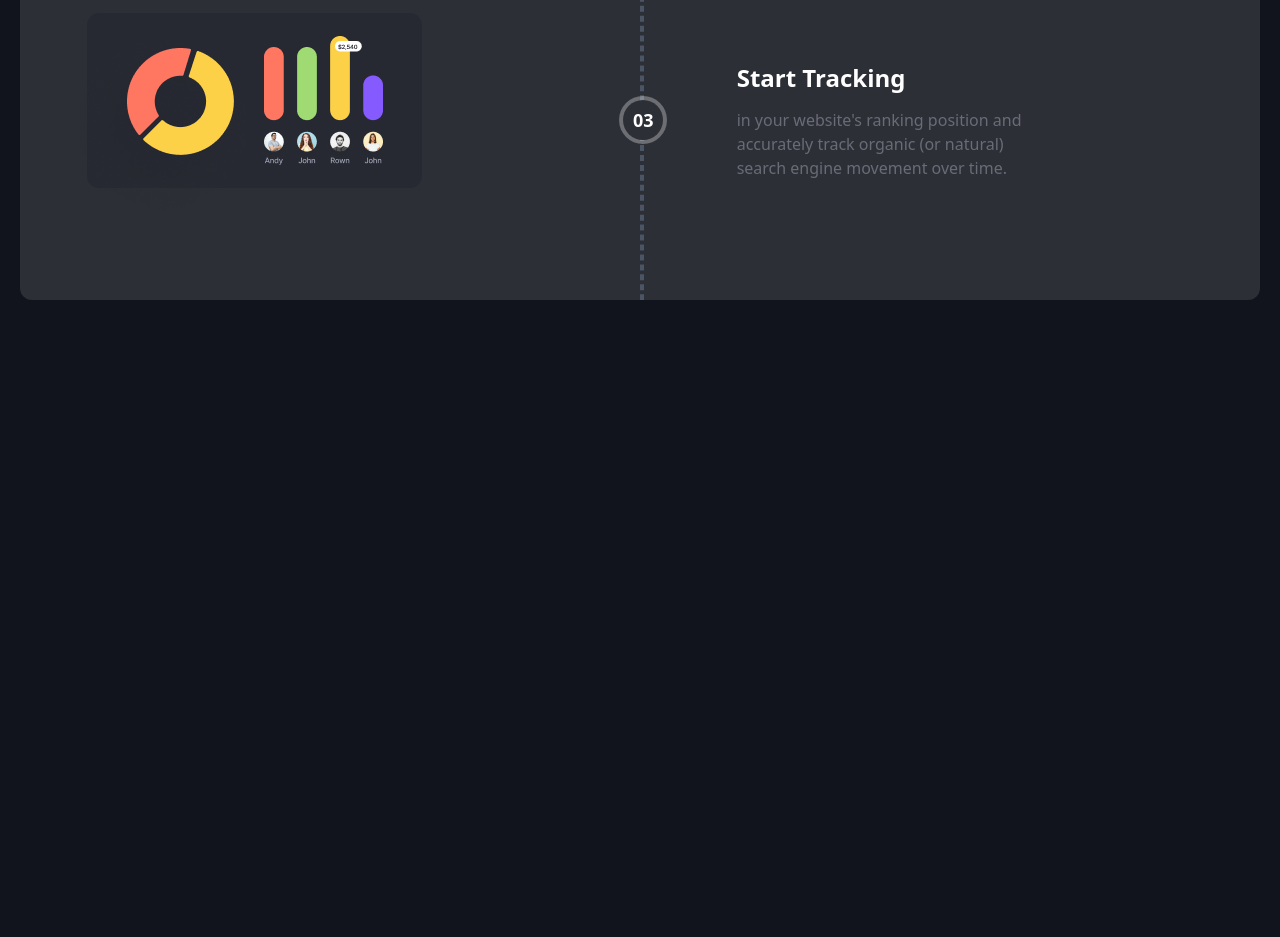
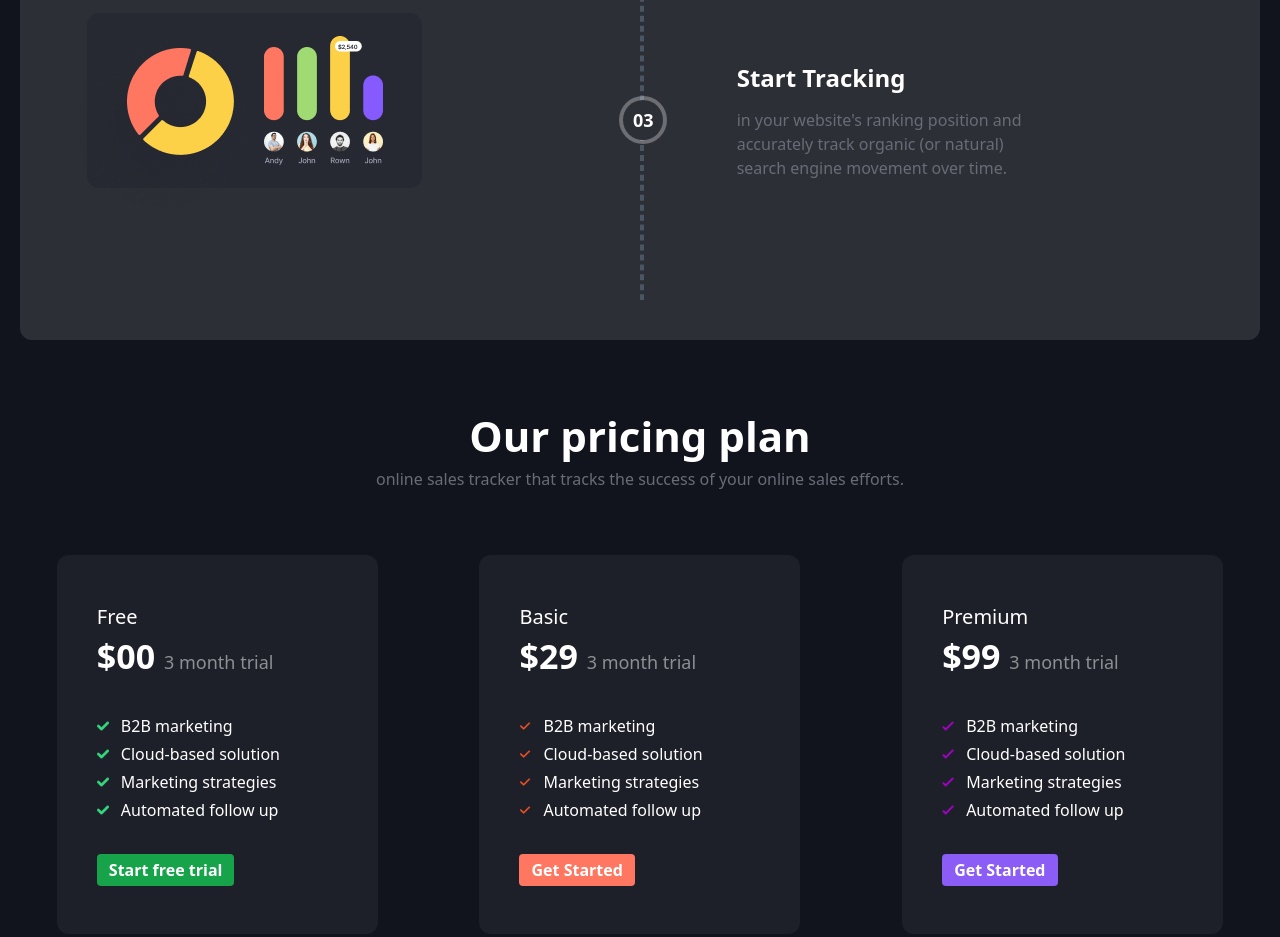
Before and after one commit to jubairJnu/nettracting, a plain HTML site: page index.html in a window 1280 px wide. Shown: the part 3022-3959 px from the top of the page. Before the commit the page ends 3322 px from the top, so only its background shows below. Drawn offline with nearby package versions, Linux system fonts and the light colour scheme.

Commit message:
added:pricing

```diff
--- a/index.html
+++ b/index.html
@@ -232,7 +232,7 @@
         <h1 class="text-white text-[26px] md:text-[42px] text-center font-bold">
           How it works
         </h1>
-        <div class="bg-[#2D2F37] rounded-xl mt-16">
+        <div class="bg-[#2D2F37] rounded-xl my-16 pb-10">
           <!-- main div of content -->
           <div class="container mx-auto w-full h-full  ">
 
@@ -296,7 +296,7 @@
                     <p class="text-lg font-semibold text-white">02</p>
                   </div>
                 </div>
-                <div class="w-5/12">
+                <div class="md:w-5/12">
 
                   <img src="./nettracking/public/card (2).png" alt="" >
                 </div>
@@ -336,6 +336,92 @@
           </div>
 
       </section>
+
+      <!-- pricing -->
+
+      <section class="mt-10">
+        <div>
+          <h1 class="text-white text-[26px] md:text-[42px] text-center font-bold">
+            Our pricing plan
+          </h1>
+
+          <p class="text-[#696B76] text-center">online sales tracker that tracks the success of your online sales efforts.</p>
+        </div>
+
+        <div class="flex flex-col  md:flex-row my-16 gap-7 justify-center">
+          <!-- div1 -->
+          <div class="w-full max-w-[321px] mx-auto  rounded-xl bg-[#1E2029] px-10 py-12 text-white">
+            <p class=" text-xl"> Free</p>
+            <p class="text-[34px] font-bold">$00
+              <span class="text-lg font-normal text-[#8C8F93]">3 month trial</span>
+            </p>
+            <div class="my-8">
+              <p class="flex items-center gap-3 mb-1">
+                <img src="./nettracking/public/check-green.png" alt="" class="w-3">
+                B2B marketing</p>
+              <p class="flex items-center gap-3 mb-1">
+                <img src="./nettracking/public/check-green.png" alt="" class="w-3">
+                Cloud-based solution</p>
+              <p class="flex items-center gap-3 mb-1">
+                <img src="./nettracking/public/check-green.png" alt="" class="w-3">
+                Marketing strategies</p>
+              <p class="flex items-center gap-3 mb-1">
+                <img src="./nettracking/public/check-green.png" alt="" class="w-3">
+                Automated follow up</p>
+            </div>
+            <button class="bg-green-600 font-semibold py-1 px-3 rounded">Start free trial</button>
+          </div>
+          <!-- div2 -->
+          <div class="w-full max-w-[321px] mx-auto  rounded-xl bg-[#1E2029] px-10 py-12 text-white">
+            <p class=" text-xl"> Basic</p>
+            <p class="text-[34px] font-bold">$29
+              <span class="text-lg font-normal text-[#8C8F93]">3 month trial</span>
+            </p>
+            <div class="my-8">
+              <p class="flex items-center gap-3 mb-1">
+                <img src="./nettracking/public/check-orange.png" alt="" class="w-3">
+                B2B marketing</p>
+              <p class="flex items-center gap-3 mb-1">
+                <img src="./nettracking/public/check-orange.png" alt="" class="w-3">
+                Cloud-based solution</p>
+              <p class="flex items-center gap-3 mb-1">
+                <img src="./nettracking/public/check-orange.png" alt="" class="w-3">
+                Marketing strategies</p>
+              <p class="flex items-center gap-3 mb-1">
+                <img src="./nettracking/public/check-orange.png" alt="" class="w-3">
+                Automated follow up</p>
+            </div>
+            <button class="bg-[#FF7661] font-semibold py-1 px-3 rounded">Get Started </button>
+          </div>
+
+
+          <!-- div3 -->
+          <div class="w-full max-w-[321px] mx-auto  rounded-xl bg-[#1E2029] px-10 py-12 text-white">
+            <p class=" text-xl"> Premium</p>
+            <p class="text-[34px] font-bold">$99
+              <span class="text-lg font-normal text-[#8C8F93]">3 month trial</span>
+            </p>
+            <div class="my-8">
+              <p class="flex items-center gap-3 mb-1">
+                <img src="./nettracking/public/check.png" alt="" class="w-3">
+                B2B marketing</p>
+              <p class="flex items-center gap-3 mb-1">
+                <img src="./nettracking/public/check.png" alt="" class="w-3">
+                Cloud-based solution</p>
+              <p class="flex items-center gap-3 mb-1">
+                <img src="./nettracking/public/check.png" alt="" class="w-3">
+                Marketing strategies</p>
+              <p class="flex items-center gap-3 mb-1">
+                <img src="./nettracking/public/check.png" alt="" class="w-3">
+                Automated follow up</p>
+            </div>
+            <button class="bg-violet-500 font-semibold py-1 px-3 rounded">Get Started </button>
+          </div>
+        </div>
+
+
+      </section>
+
     </main>
   </body>
 </html>
```
Also changed, not shown: nettracking/public/check-green.png (added), nettracking/public/check-orange.png (added), nettracking/public/check.png (added).
